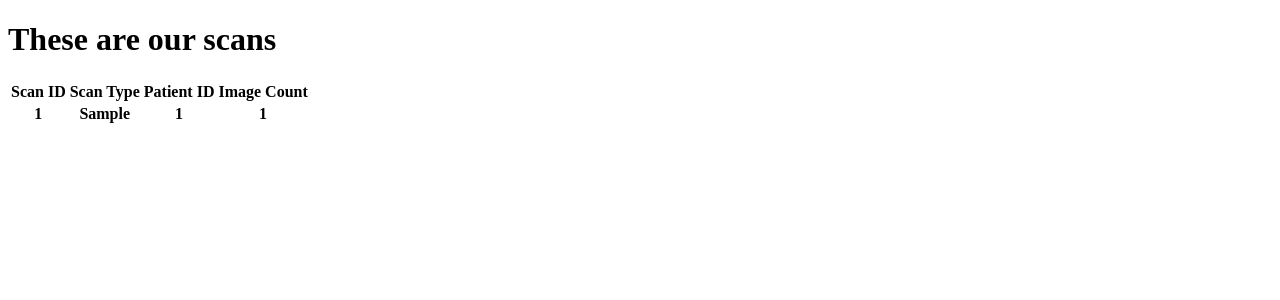
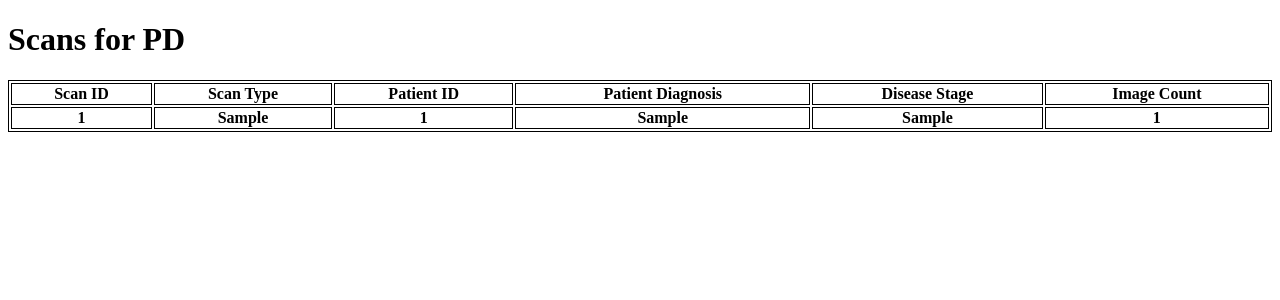
Before and after one commit to MarsWilliamsCode/Lewy-Body-Imaging-Database, a Django app: page / in a window 1280 px wide. Shown: the top 300 px of the page. Run offline with Django 5.2, Linux system fonts and the light colour scheme; tables that the repository leaves empty hold one stand-in row (values such as "Sample post"); lists and menus that the app fills with data are empty.

Commit message:
Create table of results for scans

```diff
--- a/application/models.py
+++ b/application/models.py
@@ -21,6 +21,9 @@ class Scan(models.Model):
     def __str__(self):
         return str(self.scan_id)
 
+    def get_patient(self):
+        return Patient.objects.get(patient_id=self.patient_id)
+
 class Image(models.Model):
     image_id = models.CharField( max_length=50)
     scan_id = models.ForeignKey(Scan, on_delete=models.CASCADE)
--- a/application/templates/application/scan_list.html
+++ b/application/templates/application/scan_list.html
@@ -4,13 +4,20 @@
     <meta charset="UTF-8">
     <title>Lewy Body DB</title>
 </head>
+<style>
+table, th, td {
+  border:1px solid black;
+}
+</style>
 <body>
-    <h1>These are our scans</h1>
-    <table>
+    <h1>Scans for PD</h1>
+    <table style="width:100%">
         <tr>
             <th>Scan ID</th>
             <th>Scan Type</th>
             <th>Patient ID</th>
+            <th>Patient Diagnosis</th>
+            <th>Disease Stage</th>
             <th>Image Count</th>
         </tr>
 
@@ -19,8 +26,11 @@
                 <th>{{ scan.scan_id }}</th>
                 <th>{{ scan.scan_type }}</th>
                 <th> {{ scan.patient_id }}</th>
+                <th> {{ scan.get_patient.diagnosis }}</th>
+                <th> {{ scan.get_patient.disease_stage }}</th>
                 <th> {{ scan.image_set.all.count }}</th>
             </tr>
+
         {% endfor %}
     </table>
 
--- a/application/views.py
+++ b/application/views.py
@@ -1,9 +1,8 @@
 from django.shortcuts import render
-from .models import Scan, Image
+from .models import Scan
 
 
 def scan_list(request):
     scans = Scan.objects.all()
-    images = Image.objects.all()
 
-    return render(request, 'application/scan_list.html', {'scans': scans, 'images': images})
+    return render(request, 'application/scan_list.html', {'scans': scans})
```
